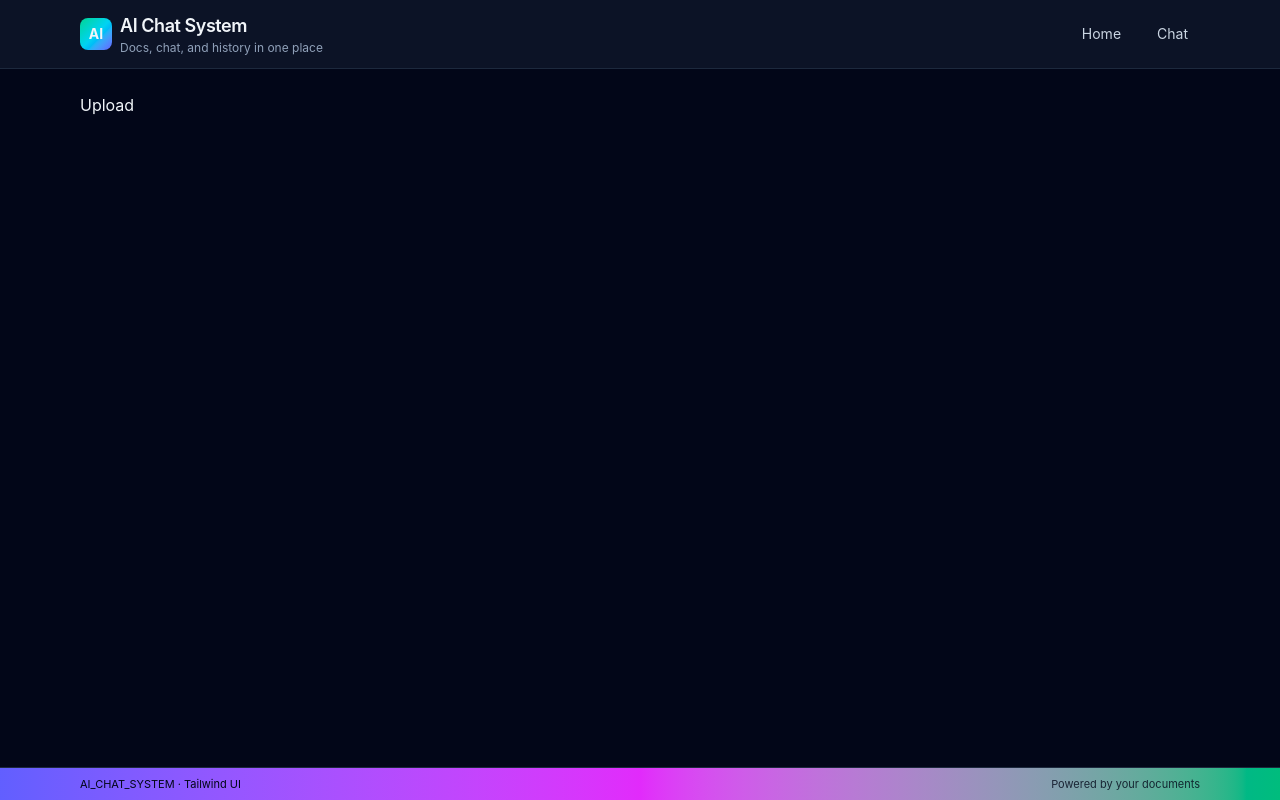
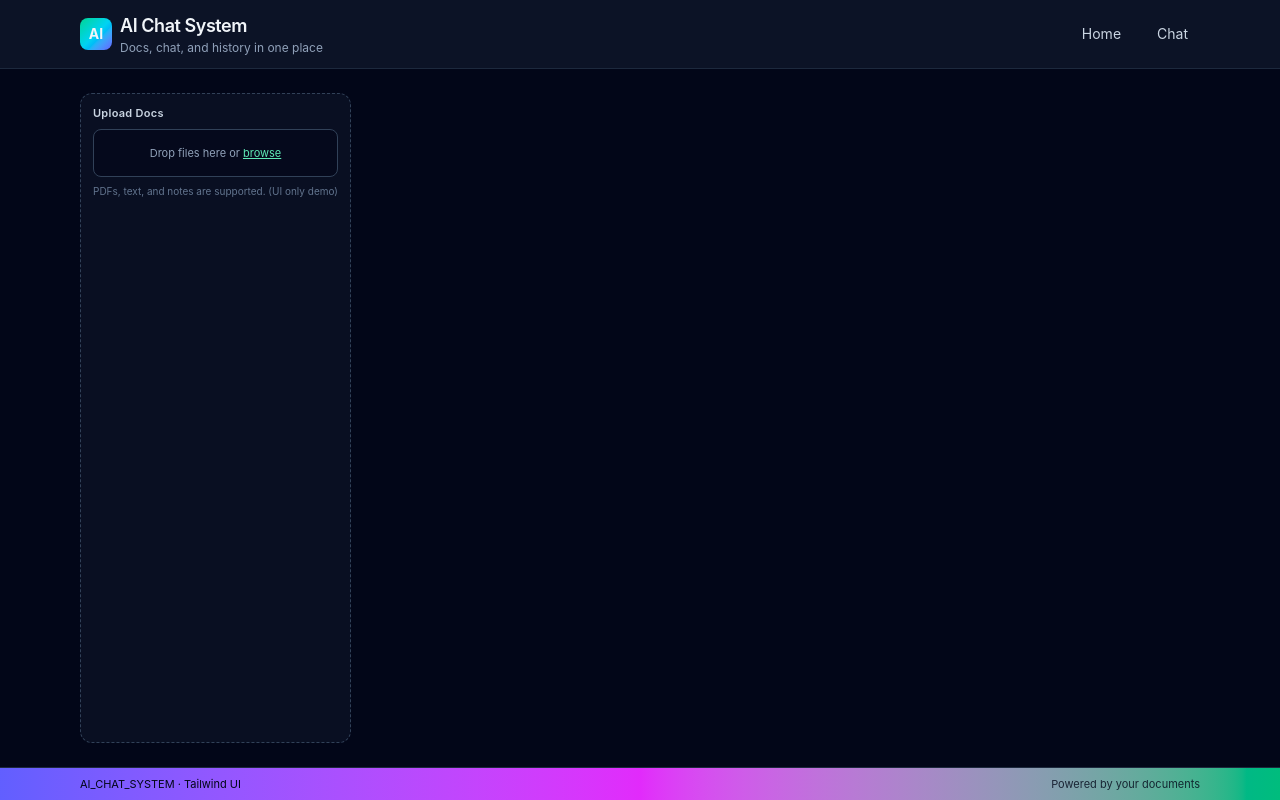
Before and after one commit to ShraddhaMulekar/practice, a React app in the folder Gen_AI/day9-ai_chat_system/frontend/: page /upload in a window 1280 px wide. Built offline with nearby package versions, Linux system fonts and the light colour scheme; the HTML template or start-up script is replaced by a standard one.

Commit message:
updated upload component

```diff
--- a/Gen_AI/day9-ai_chat_system/frontend/src/components/Upload.jsx
+++ b/Gen_AI/day9-ai_chat_system/frontend/src/components/Upload.jsx
@@ -1,9 +1,21 @@
-import React from 'react'
-
-const Upload = () => {
+function Upload() {
   return (
-    <div>Upload</div>
-  )
+    <div className="rounded-xl border border-dashed border-slate-700 bg-slate-900/60 p-3 text-xs text-slate-200">
+      <p className="mb-2 font-semibold text-[11px] tracking-wide text-slate-300">
+        Upload Docs
+      </p>
+      <label className="flex cursor-pointer flex-col items-center justify-center gap-2 rounded-lg border border-slate-700 bg-slate-950/60 px-3 py-4 text-center hover:border-emerald-400/70 hover:bg-slate-900 transition">
+        <span className="text-[11px] text-slate-400">
+          Drop files here or{" "}
+          <span className="text-emerald-300 underline">browse</span>
+        </span>
+        <input type="file" multiple className="hidden" />
+      </label>
+      <p className="mt-2 text-[10px] text-slate-500">
+        PDFs, text, and notes are supported. (UI only demo)
+      </p>
+    </div>
+  );
 }
 
-export default Upload
+export default Upload;
```
